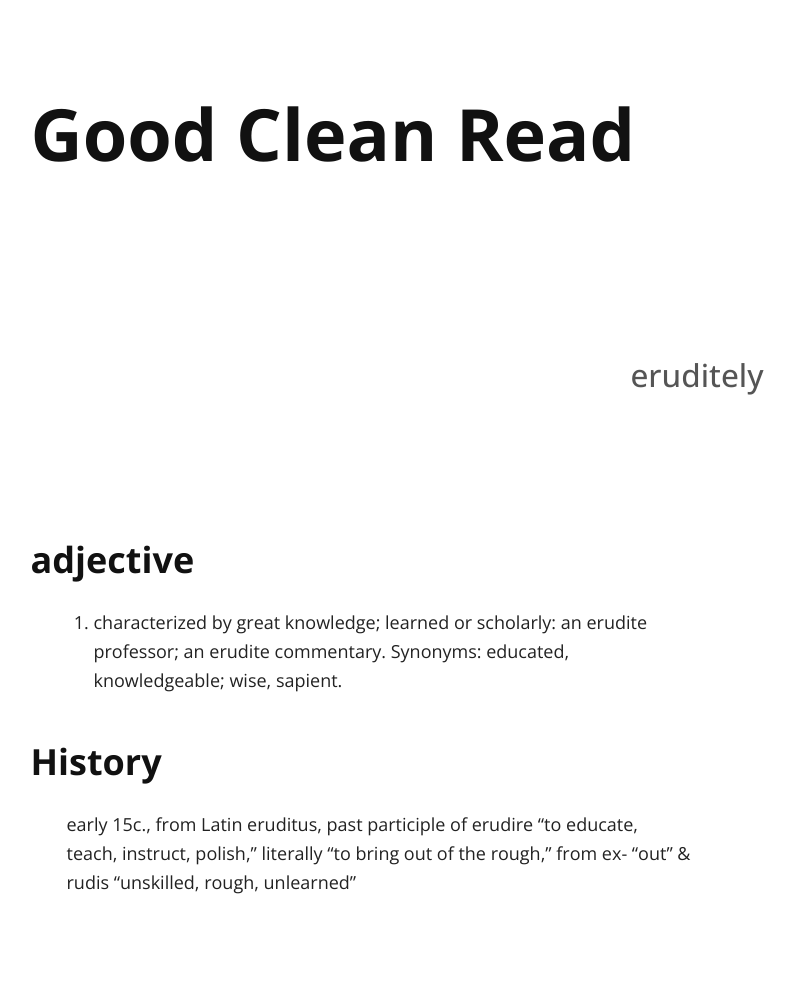
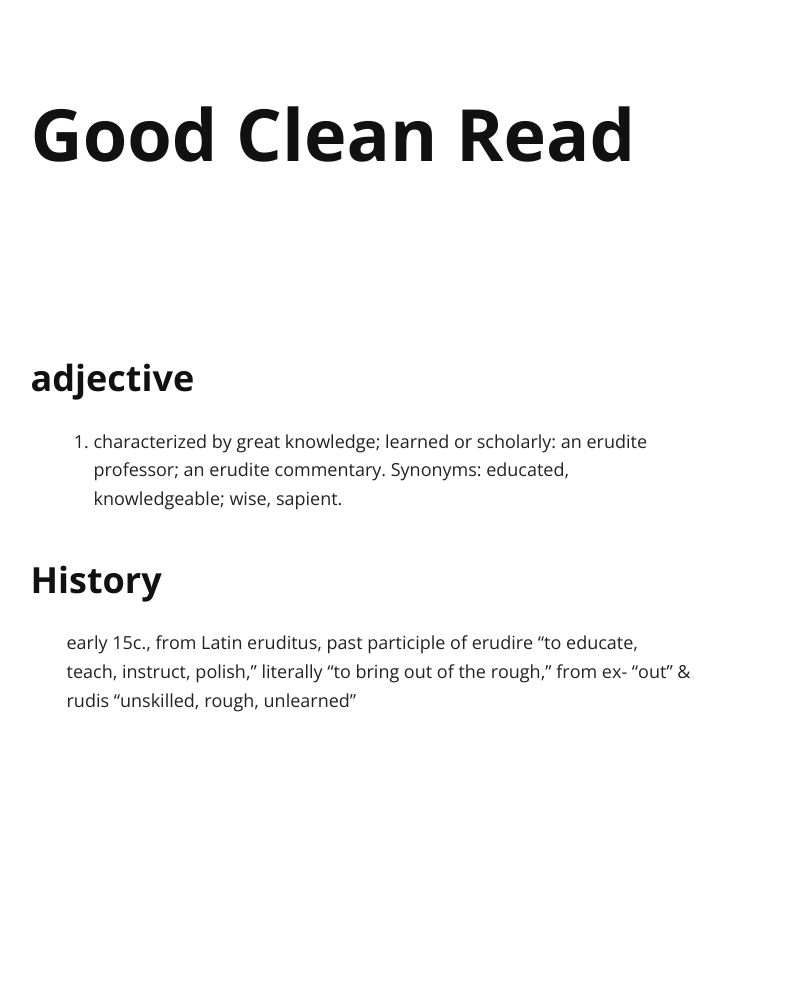
Before and after one commit to jrowing/Natphil, a Jekyll site: the page built from index.md, in a window 1280 px wide. Shown: the whole page, without its empty margins (261-1055 px from the left). Built offline with Jekyll 4.4.1, drawn with Linux system fonts in a browser that asks for light colours; nearby versions of some CDN libraries; our own code applies the rules of GitHub Pages for plain Markdown files; after the commit the page ends 900 px from its top, so only the background shows below that.

Commit message:
Update index.md

```diff
--- a/index.md
+++ b/index.md
@@ -1,8 +1,6 @@
 ---
 layout: default
 ---
-
-## eruditely
 
 ### adjective
 1. characterized by great knowledge; learned or scholarly:
```
